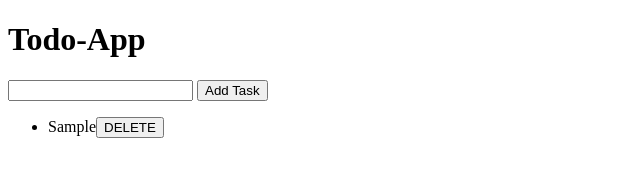
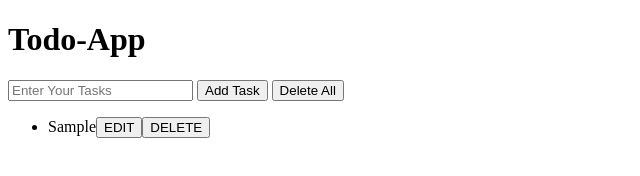
Before and after one commit to abdussami398/TO-DO-LIST, a plain HTML site: page index.html in a window 1280 px wide. Both pictures are taken after typing "Sample" into the empty fields and a click on the button "Add Task". Shown: the whole page, without its empty margins (0-640 px from the left). Drawn offline with Linux system fonts and the light colour scheme.

Commit message:
Delete All and Edit Button and Functionality Added

```diff
--- a/app.js
+++ b/app.js
@@ -1,31 +1,45 @@
-var list = document.getElementById("task-list")
+var list = document.getElementById("task-list");
 
+const addvalue = () => {
+  let data = document.getElementById("user-input");
+  let li = document.createElement("li");
+  let list = document.getElementById("task-list");
+  let liText = document.createTextNode(data.value);
+  li.appendChild(liText);
 
-const add = () =>{
-    let data = document.getElementById("user-input");
-    let li = document.createElement("li")
-    let list = document.getElementById("task-list")
-    let liText = document.createTextNode(data.value)
-    li.appendChild(liText)
+  //Delete button
+  let delbtn = document.createElement("button");
+  let deltext = document.createTextNode("DELETE");
+  delbtn.setAttribute("class", "btn");
+  delbtn.setAttribute("onclick", "del(this)");
+  delbtn.appendChild(deltext);
 
+  //Edit Button
+  let editbtn = document.createElement("button");
+  let edittxt = document.createTextNode("EDIT");
+  delbtn.setAttribute("class", "btn");
+  editbtn.setAttribute("onclick", "edit(this)");
+  editbtn.appendChild(edittxt);
 
-    //Delete button
-    let delbtn = document.createElement("button")
-    let deltext = document.createTextNode("DELETE")
-    delbtn.setAttribute("class","btn")
-    delbtn.setAttribute("onclick","del(this)")
-    delbtn.appendChild(deltext)
-    li.appendChild(delbtn)
-    list.appendChild(li)
+  li.appendChild(editbtn);
+  li.appendChild(delbtn);
+  list.appendChild(li);
 
+  data.value = "";
+  console.log(li);
+};
 
-    data.value = ""
-    console.log(li)
+const del = (e) => {
+  e.parentNode.remove();
+};
 
-}
+const Deleteall = () => {
+  var list = document.getElementById("task-list");
+  list.innerHTML = "";
+};
 
-
-
-const del = (e) =>{
-    e.parentNode.remove()
-}
+const edit = (e) => {
+  let value = e.parentNode.firstChild.nodeValue;
+  let editvalue = prompt("Enter Edit Value", value);
+  e.parentNode.firstChild.nodeValue = editvalue;
+};
--- a/index.html
+++ b/index.html
@@ -12,13 +12,12 @@
       <h1>Todo-App</h1>
     </div>
     <div class="user-input-div">
-        <input type="text" id="user-input">
-        <button onclick="add()">Add Task</button>
+      <input type="text" id="user-input" placeholder="Enter Your Tasks"/>
+      <button onclick="addvalue()">Add Task</button>
+      <button onclick="Deleteall()">Delete All</button>
     </div>
     <div>
-        <ul id="task-list">
-
-        </ul>
+      <ul id="task-list"></ul>
     </div>
   </body>
 </html>
```
